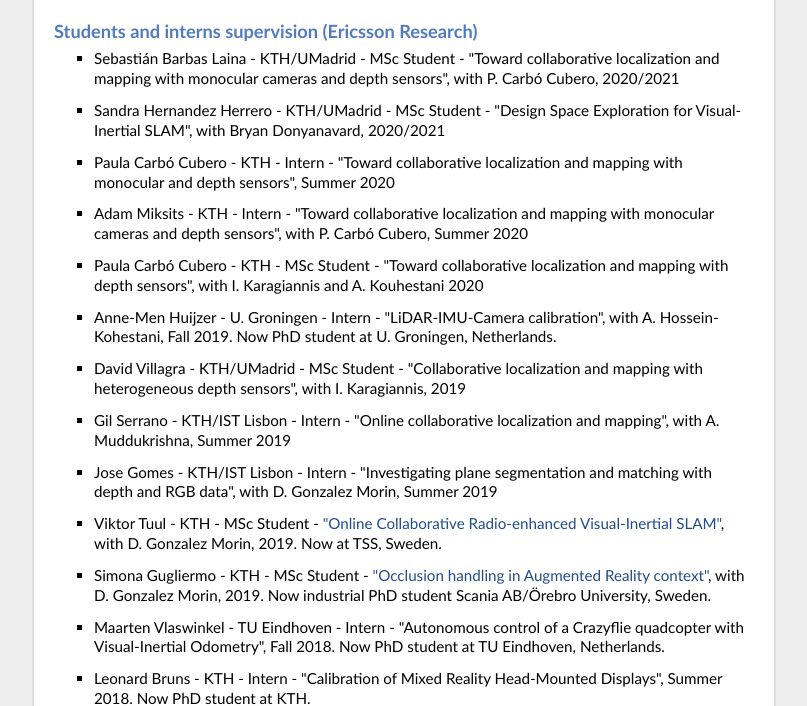
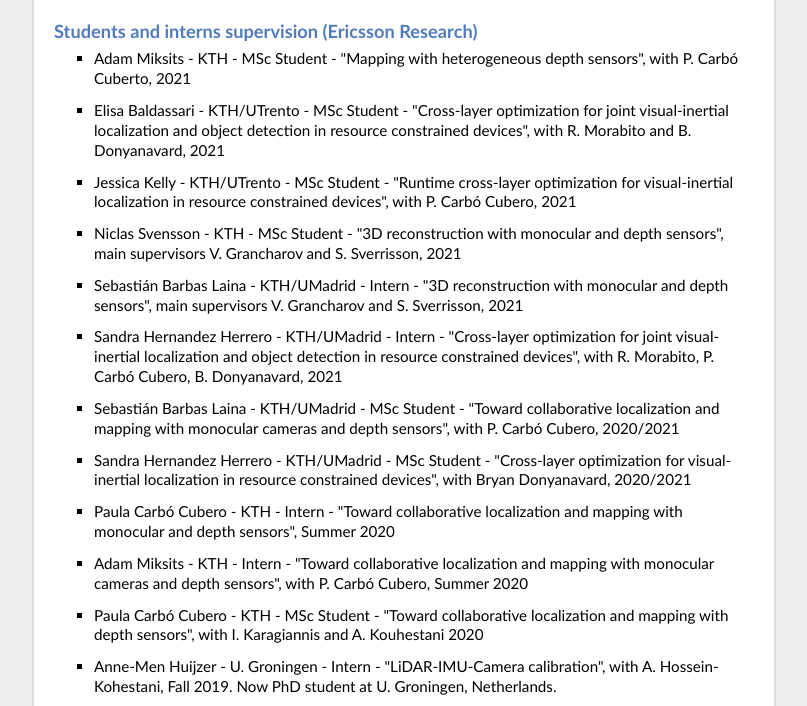
Before and after one commit to araujokth/araujokth.github.io, a plain HTML site: page activities.html in a window 1280 px wide. Shown: the part 85-791 px from the top of the page, without its empty margins (236-1043 px from the left). Drawn offline with Linux system fonts and the light colour scheme.

Commit message:
Update activities.html

```diff
--- a/activities.html
+++ b/activities.html
@@ -32,11 +32,35 @@ ga('send', 'pageview');
 </div>
 <h2>Students and interns supervision (Ericsson Research)</h2>
 <ul>
+<li><p> Adam Miksits - KTH -  MSc Student - "Mapping with heterogeneous depth sensors", with P. Carbó Cuberto, 2021</p>
+</li>
+</ul>
+<ul>
+<li><p> Elisa Baldassari - KTH/UTrento -  MSc Student - "Cross-layer optimization for joint visual-inertial localization and object detection in resource constrained devices", with R. Morabito and B. Donyanavard, 2021</p>
+</li>
+</ul>
+<ul>
+<li><p> Jessica Kelly - KTH/UTrento -  MSc Student - "Runtime cross-layer optimization for visual-inertial localization in resource constrained devices", with P. Carbó Cubero, 2021</p>
+</li>
+</ul>
+<ul>
+<li><p> Niclas Svensson - KTH -  MSc Student - "3D reconstruction with monocular and depth sensors", main supervisors V. Grancharov and S. Sverrisson, 2021</p>
+</li>
+</ul>
+<ul>
+<li><p> Sebastián Barbas Laina - KTH/UMadrid -  Intern - "3D reconstruction with monocular and depth sensors", main supervisors V. Grancharov and S. Sverrisson, 2021</p>
+</li>
+</ul>
+<ul>
+<li><p> Sandra Hernandez Herrero - KTH/UMadrid -  Intern - "Cross-layer optimization for joint visual-inertial localization and object detection in resource constrained devices", with R. Morabito, P. Carbó Cubero, B. Donyanavard, 2021</p>
+</li>
+</ul>
+<ul>
 <li><p> Sebastián Barbas Laina - KTH/UMadrid -  MSc Student - "Toward collaborative localization and mapping with monocular cameras and depth sensors", with P. Carbó Cubero, 2020/2021</p>
 </li>
 </ul>
 <ul>
-<li><p> Sandra Hernandez Herrero - KTH/UMadrid -  MSc Student - "Design Space Exploration for Visual-Inertial SLAM", with Bryan Donyanavard, 2020/2021</p>
+<li><p> Sandra Hernandez Herrero - KTH/UMadrid -  MSc Student - "Cross-layer optimization for visual-inertial localization in resource constrained devices", with Bryan Donyanavard, 2020/2021</p>
 </li>
 </ul>
 <ul>
```
